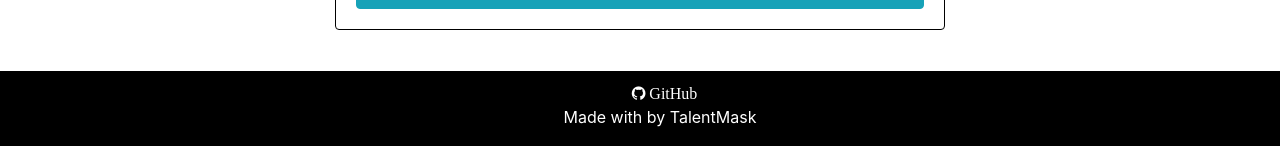
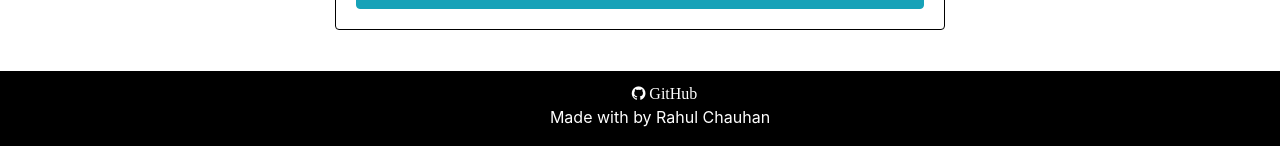
Before and after one commit to im-rcr/disease-predictor, a Flask app: page /diabetes in a window 1280 px wide. Shown: the part 634-800 px from the top of the page. Run offline with Flask 2, Linux system fonts and the light colour scheme; some libraries are stand-ins or nearby versions.

Commit message:
Update main.html

```diff
--- a/templates/main.html
+++ b/templates/main.html
@@ -85,8 +85,8 @@ footer{
     <center>
       <ul style="list-style-type:none;">
       &nbsp;
-      <li style="display: inline;"><a href="https://github.com/talentmask" style="color: white;" target="blank"><span class="fa fa-github">  GitHub</span></a></li>
-      <li><p style="color: white;">Made with <span style="color: red;"></span> by TalentMask </p></li>
+      <li style="display: inline;"><a href="https://github.com/im-rcr" style="color: white;" target="blank"><span class="fa fa-github">  GitHub</span></a></li>
+      <li><p style="color: white;">Made with <span style="color: red;"></span> by Rahul Chauhan </p></li>
     </ul>
   </center>
   </footer>
```
